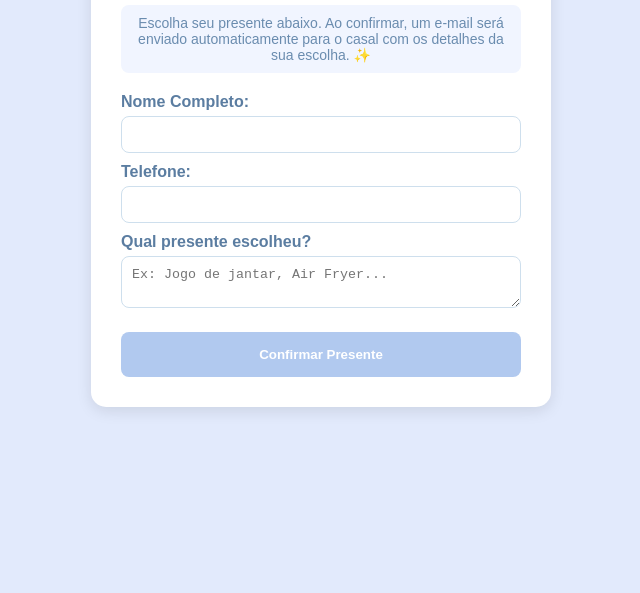
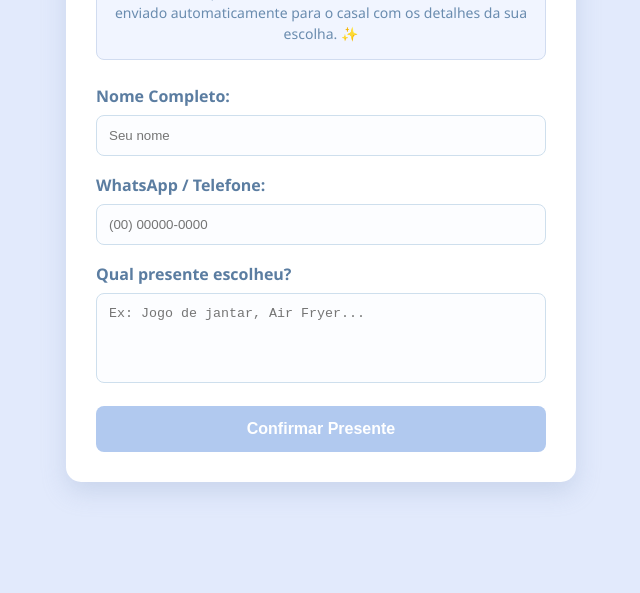
Before and after one commit to jho-moreira/formulario-lista-presentes, a plain HTML site: page index.html in a window 1280 px wide. Shown: the part 247-840 px from the top of the page, without its empty margins (319-959 px from the left). Before the commit the page ends 800 px from the top, so only its background shows below. Drawn offline with Linux system fonts and the light colour scheme.

Commit message:
Add files via upload

```diff
--- a/index.html
+++ b/index.html
@@ -3,72 +3,91 @@
   <head>
     <meta charset="UTF-8" />
     <meta name="viewport" content="width=device-width, initial-scale=1.0" />
-    <title>Lista de Presentes</title>
+    <title>Lista de Presentes - Azul Serenity</title>
     <style>
       body {
-        font-family: sans-serif;
-        background-color: #e2eafc;
+        font-family: "Segoe UI", Tahoma, Geneva, Verdana, sans-serif;
+        background-color: #e2eafc; /* Fundo Azul Serenity */
         display: flex;
         justify-content: center;
         align-items: center;
         min-height: 100vh;
         margin: 0;
+        padding: 20px;
       }
       .container {
-        background: white;
+        background-color: #ffffff;
         padding: 30px;
         border-radius: 15px;
+        box-shadow: 0 10px 25px rgba(145, 166, 201, 0.3);
         width: 100%;
-        max-width: 400px;
-        box-shadow: 0 4px 15px rgba(0, 0, 0, 0.1);
+        max-width: 450px;
         border-top: 8px solid #b1c9ef;
       }
       h2 {
+        text-align: center;
         color: #5b7da1;
-        text-align: center;
+        margin-bottom: 10px;
       }
       .info {
+        background-color: #f1f5ff;
+        color: #6a8caf;
+        padding: 15px;
+        border-radius: 8px;
         font-size: 14px;
-        color: #6a8caf;
         text-align: center;
-        margin-bottom: 20px;
-        background: #f1f5ff;
-        padding: 10px;
-        border-radius: 8px;
+        margin-bottom: 25px;
+        line-height: 1.5;
+        border: 1px solid #d1dcf0;
       }
       label {
         display: block;
-        margin: 10px 0 5px;
+        margin-bottom: 8px;
         color: #5b7da1;
-        font-weight: bold;
+        font-weight: 600;
       }
       input,
       textarea {
         width: 100%;
-        padding: 10px;
+        padding: 12px;
+        margin-bottom: 18px;
         border: 1px solid #cedfed;
         border-radius: 8px;
         box-sizing: border-box;
+        background-color: #fcfdff;
+        outline: none;
+      }
+      textarea {
+        height: 90px;
+        resize: none;
       }
       button {
         width: 100%;
-        padding: 15px;
-        background: #b1c9ef;
+        padding: 14px;
+        background-color: #b1c9ef;
+        color: #ffffff;
         border: none;
-        color: white;
+        border-radius: 8px;
+        cursor: pointer;
+        font-size: 16px;
         font-weight: bold;
-        border-radius: 8px;
-        margin-top: 20px;
-        cursor: pointer;
+        transition: background-color 0.3s;
+      }
+      button:hover {
+        background-color: #92b4e5;
       }
       button:disabled {
-        background: #ccc;
+        background-color: #d1dcf0;
+        cursor: not-allowed;
       }
       #sucesso {
         display: none;
         text-align: center;
         color: #5b7da1;
+        background-color: #f1f5ff;
         padding: 20px;
+        border-radius: 8px;
+        border: 1px solid #d1dcf0;
       }
     </style>
   </head>
@@ -76,20 +95,35 @@
     <div class="container">
       <div id="form-content">
         <h2>Lista de Presentes</h2>
+
         <div class="info">
           Escolha seu presente abaixo. Ao confirmar, um e-mail será enviado
           automaticamente para o casal com os detalhes da sua escolha. ✨
         </div>
+
         <form id="presenteForm">
-          <label>Nome Completo:</label>
-          <input type="text" name="nome" required />
+          <label for="nome">Nome Completo:</label>
+          <input
+            type="text"
+            id="nome"
+            name="nome"
+            placeholder="Seu nome"
+            required
+          />
 
-          <label>Telefone:</label>
-          <input type="tel" name="telefone" required />
+          <label for="telefone">WhatsApp / Telefone:</label>
+          <input
+            type="tel"
+            id="telefone"
+            name="telefone"
+            placeholder="(00) 00000-0000"
+            required
+          />
 
           <label>Qual presente escolheu?</label>
           <textarea
             name="presente"
+            id="presente"
             placeholder="Ex: Jogo de jantar, Air Fryer..."
             required
           ></textarea>
@@ -97,41 +131,43 @@
           <button type="submit" id="btnEnviar">Confirmar Presente</button>
         </form>
       </div>
+
       <div id="sucesso">
         <h3>🎉 Tudo certo!</h3>
-        <p>
-          Sua escolha foi registrada e o casal já foi notificado por e-mail.
-          Obrigado pelo carinho!
-        </p>
+        <p>Sua escolha foi registrada e o casal será notificado. Obrigado!</p>
       </div>
     </div>
 
     <script>
-      // 1. COLE SUA URL ABAIXO ENTRE AS ASPAS:
+      // IMPORTANTE: Cole sua URL entre as aspas abaixo
       const URL_SCRIPT =
         "https://script.google.com/macros/s/AKfycbw1X353XGdKpN-WhP39eXJk7vN5CLjXm9Pp13i6o-F2y6HxYsDVoRF-85CN-ew8Y4k/exec";
 
       const form = document.getElementById("presenteForm");
       const btn = document.getElementById("btnEnviar");
+      const formContent = document.getElementById("form-content");
+      const msgSucesso = document.getElementById("sucesso");
 
       form.addEventListener("submit", function (e) {
         e.preventDefault();
         btn.disabled = true;
         btn.innerText = "Enviando...";
 
-        // Enviando como formulário tradicional para evitar erros de leitura no Google
+        const formData = new URLSearchParams(new FormData(form));
+
         fetch(URL_SCRIPT, {
           method: "POST",
           mode: "no-cors",
-          body: new URLSearchParams(new FormData(form)),
+          body: formData,
         })
           .then(() => {
-            document.getElementById("form-content").style.display = "none";
-            document.getElementById("sucesso").style.display = "block";
+            formContent.style.display = "none";
+            msgSucesso.style.display = "block";
           })
-          .catch(() => {
-            alert("Erro ao enviar. Tente novamente.");
+          .catch((err) => {
+            alert("Erro ao enviar. Verifique sua conexão.");
             btn.disabled = false;
+            btn.innerText = "Confirmar Presente";
           });
       });
     </script>
```
